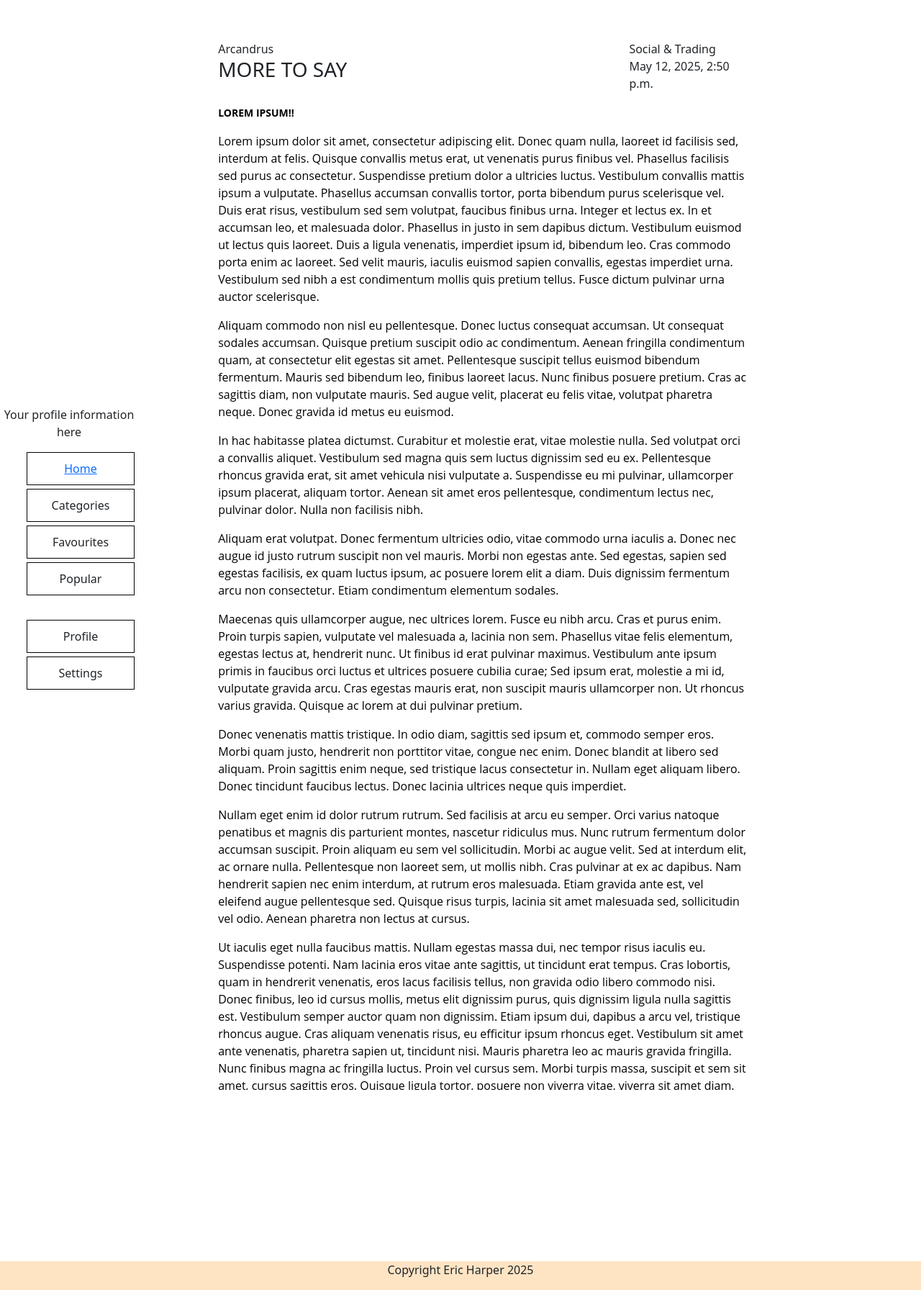
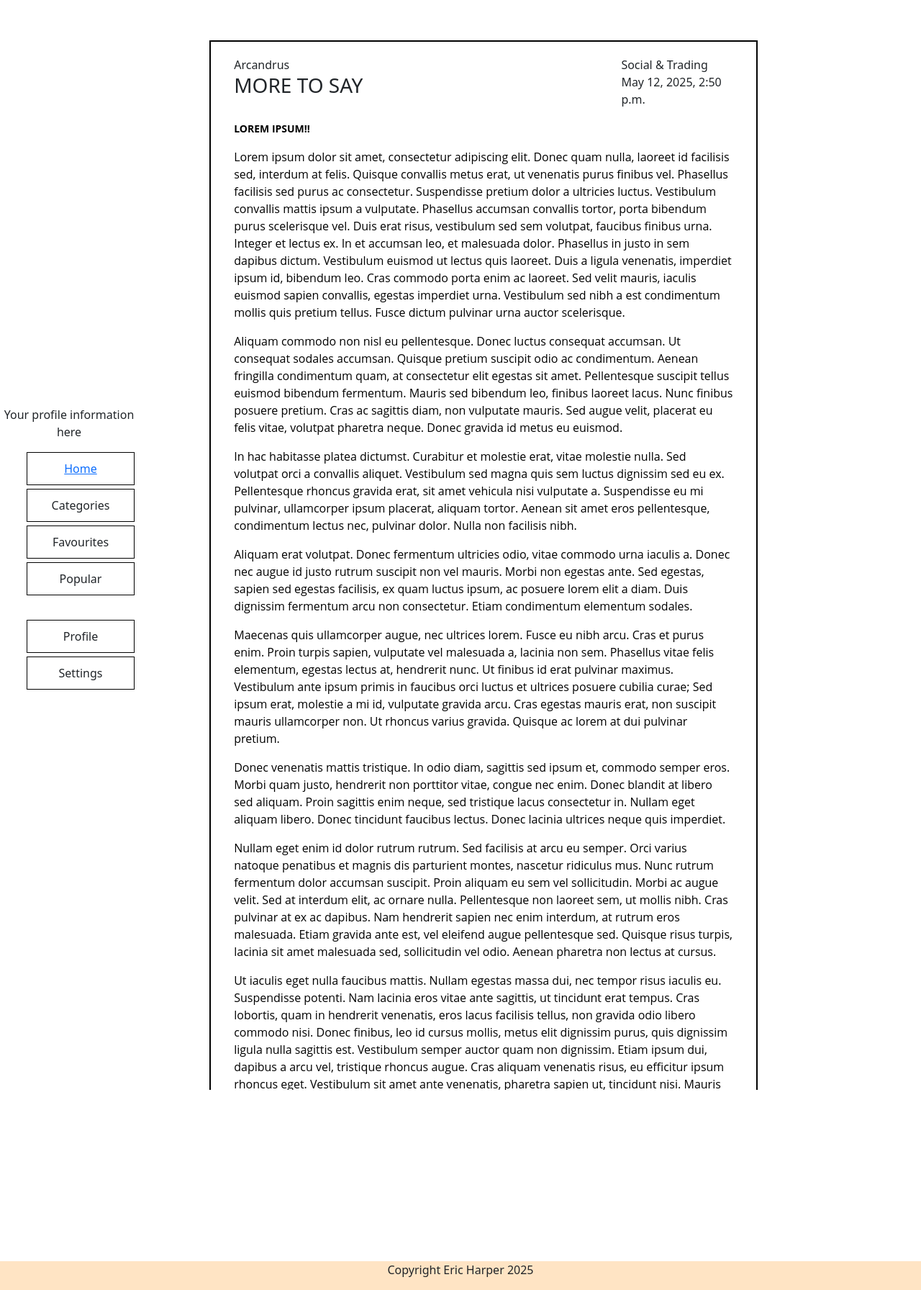
Before and after one commit to Arcandrus/mtg-forum, a Django app: a page that uses posts/templates/posts/post_detail.html in a window 1280 px wide. Shown: the part 96-1888 px from the top of the page at 72% size. Run offline with Django 5.2, Linux system fonts and the light colour scheme; data comes from the database, SQL or seed files in the repository; both versions use the stored data as it was after the commit.

Commit message:
Summernote working, formatting changes

```diff
--- a/posts/templates/posts/post_detail.html
+++ b/posts/templates/posts/post_detail.html
@@ -9,7 +9,7 @@
         <div class="col-12 mt-3 left">
             <div class="row">
                 <div class="card-full">
-                    <div class="card-inner-full">
+                    <div class="card-inner">
                         <div class="row">
                             <div class="col-9">{{ post.author }}</div>
                             <div class="col-3">{{ post.get_category_display }}</div>
--- a/requirements.txt
+++ b/requirements.txt
@@ -1,5 +1,4 @@
 asgiref==3.8.1
-bleach==6.2.0
 Django==5.2
 django-summernote==0.8.20.0
 sqlparse==0.5.3
--- a/static/css/style.css
+++ b/static/css/style.css
@@ -73,13 +73,9 @@ main {
 
 .card-full {
     display: flex;
+    border: 2px, black, solid;
     max-width: 80%;
     margin: 20px 10%;
-}
-
-.card-full > .card-inner{
-    padding: 20px;
-    margin-bottom: 20px;
 }
 
 footer {
```
Also changed, not shown: db.sqlite3.
